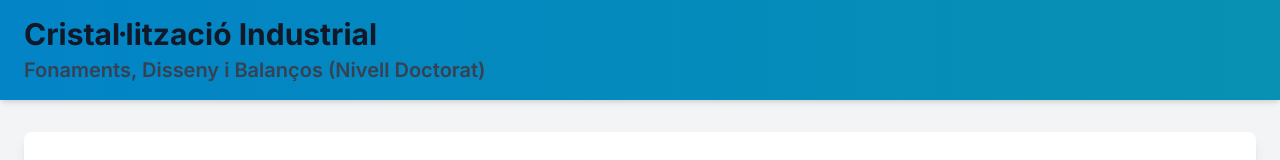
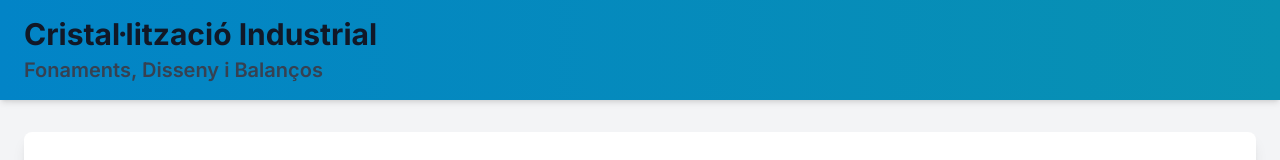
Before and after one commit to marquezrn03/Cristalizacion, a plain HTML site: page index.html in a window 1280 px wide. Shown: the top 160 px of the page. Drawn offline with nearby package versions, Linux system fonts and the light colour scheme.

Commit message:
Update index.html

```diff
--- a/index.html
+++ b/index.html
@@ -70,7 +70,7 @@
     <header class="bg-gradient-to-r from-sky-600 to-cyan-600 text-white shadow-md sticky top-0 z-50">
         <div class="container mx-auto px-6 py-4">
             <h1 class="text-2xl md:text-3xl font-bold">Cristal·lització Industrial</h1>
-            <p class="header-subtitle">Fonaments, Disseny i Balanços (Nivell Doctorat)</p>
+            <p class="header-subtitle">Fonaments, Disseny i Balanços</p>
         </div>
     </header>
 
```
